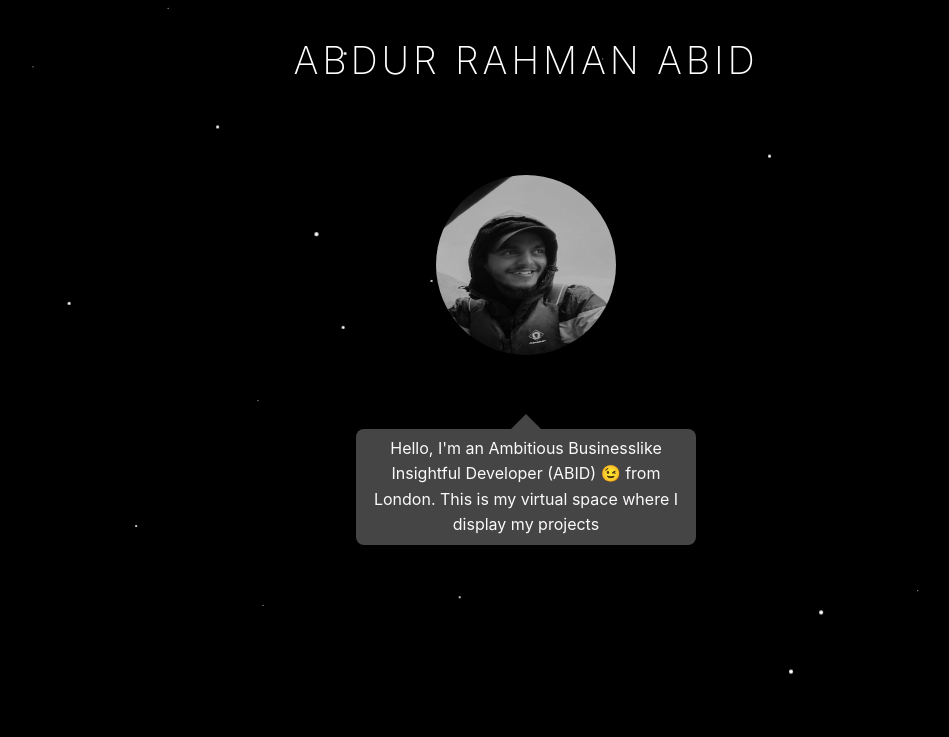
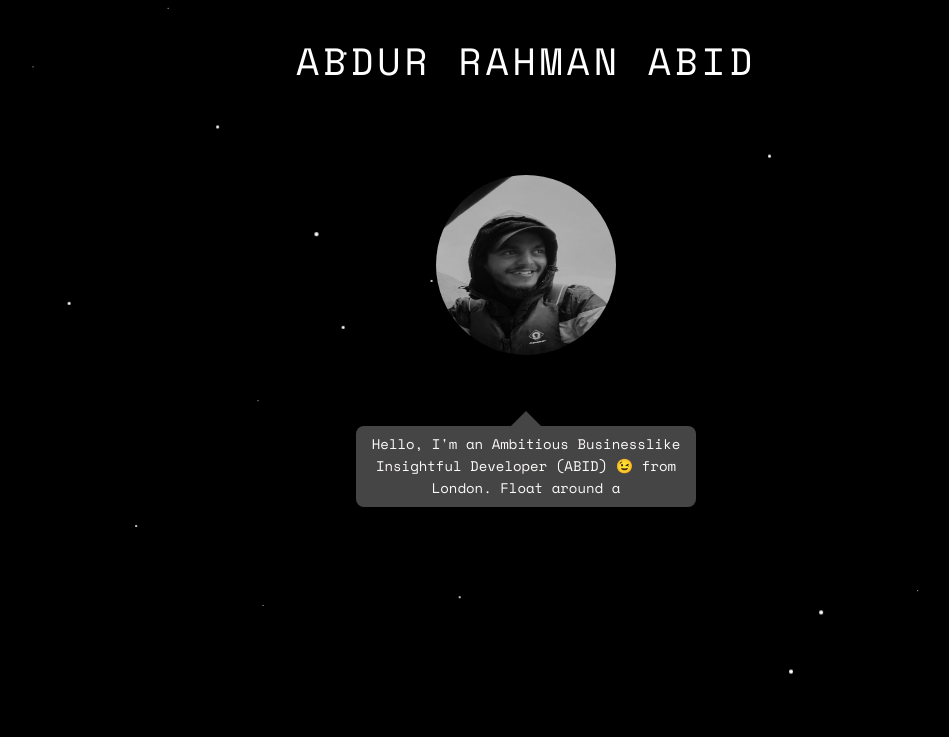
Before and after one commit to Abid-dev/portfolio, a PHP site: page / in a window 1280 px wide. Shown: the part 50-787 px from the top of the page, without its empty margins (114-1063 px from the left). Run offline with PHP 8.4, Linux system fonts and the light colour scheme; some libraries are stand-ins or nearby versions.

Commit message:
apply space mono font

```diff
--- a/index.php
+++ b/index.php
@@ -16,6 +16,9 @@
     </link>
     <title>Abid | Software Developer</title>
     <link rel="shortcut icon" type="image/jpg" href="favicon.png"/>
+    <link rel="preconnect" href="https://fonts.googleapis.com">
+<link rel="preconnect" href="https://fonts.gstatic.com" crossorigin>
+<link href="https://fonts.googleapis.com/css2?family=Space+Mono&display=swap" rel="stylesheet">
 </head>
 <body class="stars">
     <!-- page preloader -->
--- a/scripts/main.js
+++ b/scripts/main.js
@@ -174,8 +174,8 @@
 // contactSubmitBtn.on("click", validate);
 
 let i = 0;
-const txt = `Hello, I'm an Ambitious Businesslike Insightful Developer (ABID) 😉 from London. This is my virtual space where I display my projects, works and anything I am passionate about 😊`;
-const speed = 50; /* The speed/duration of the effect in milliseconds */
+const txt = `Hello, I'm an Ambitious Businesslike Insightful Developer (ABID) 😉 from London. Float around and enjoy my virtual space 😊`;
+const speed = 70; /* The speed/duration of the effect in milliseconds */
 
 function typeWriter() {
   if (i < txt.length) {
--- a/styles/styles.css
+++ b/styles/styles.css
@@ -1,6 +1,3 @@
-/* @import url("https://fonts.googleapis.com/css2?family=Roboto+Mono&display=swap");
-@import url("https://fonts.googleapis.com/css2?family=Roboto+Mono&family=Roboto:wght@300&display=swap"); */
-
 * {
   margin: 0;
   padding: 0;
@@ -326,6 +323,7 @@
   margin-bottom: 42px;
   font-size: 38px;
   letter-spacing: 0.1em;
+  font-family: 'Space Mono', monospace;
 }
 
 .profile__image {
@@ -359,6 +357,8 @@
   color: rgb(252, 249, 249);
   font-size: 16px;
   background-color: hsl(0deg 0% 27%);
+  font-family: 'Space Mono', monospace;
+  font-size: 14px;
 }
 
 .balloon::before {
```
